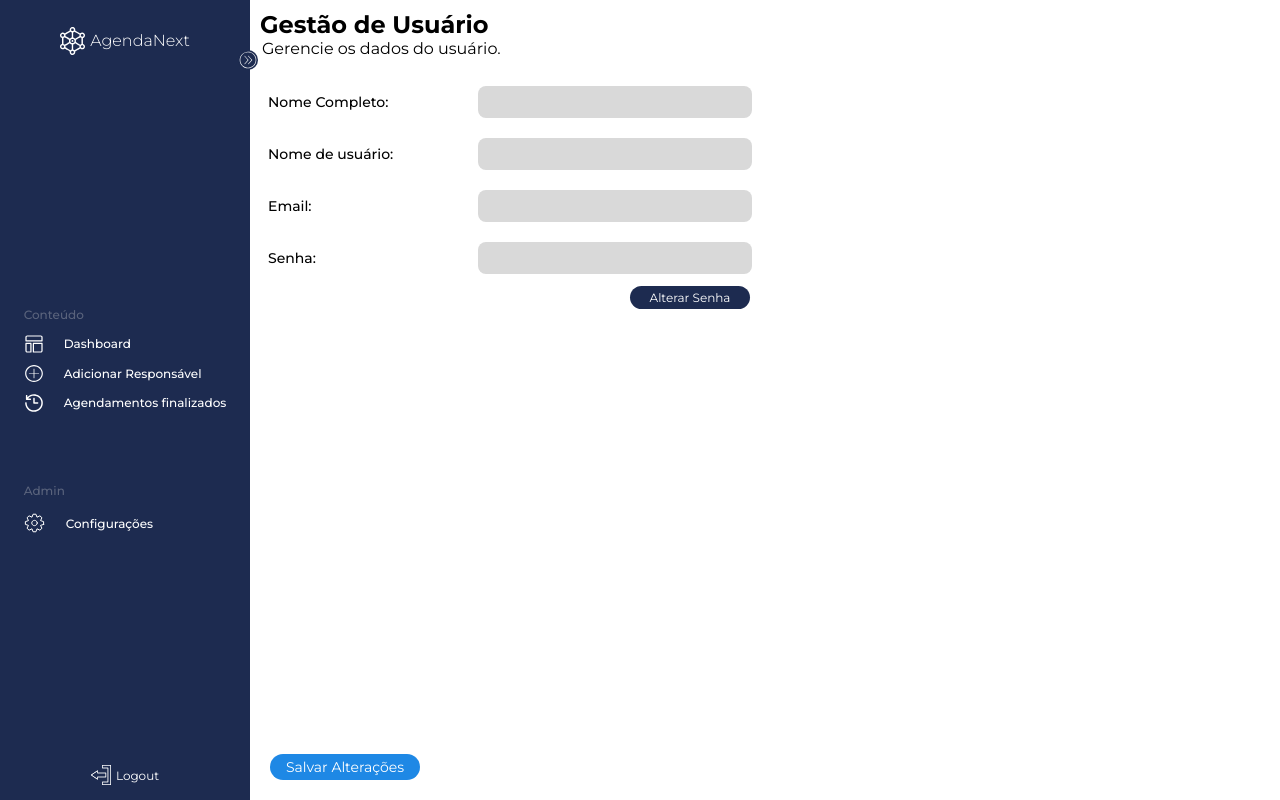
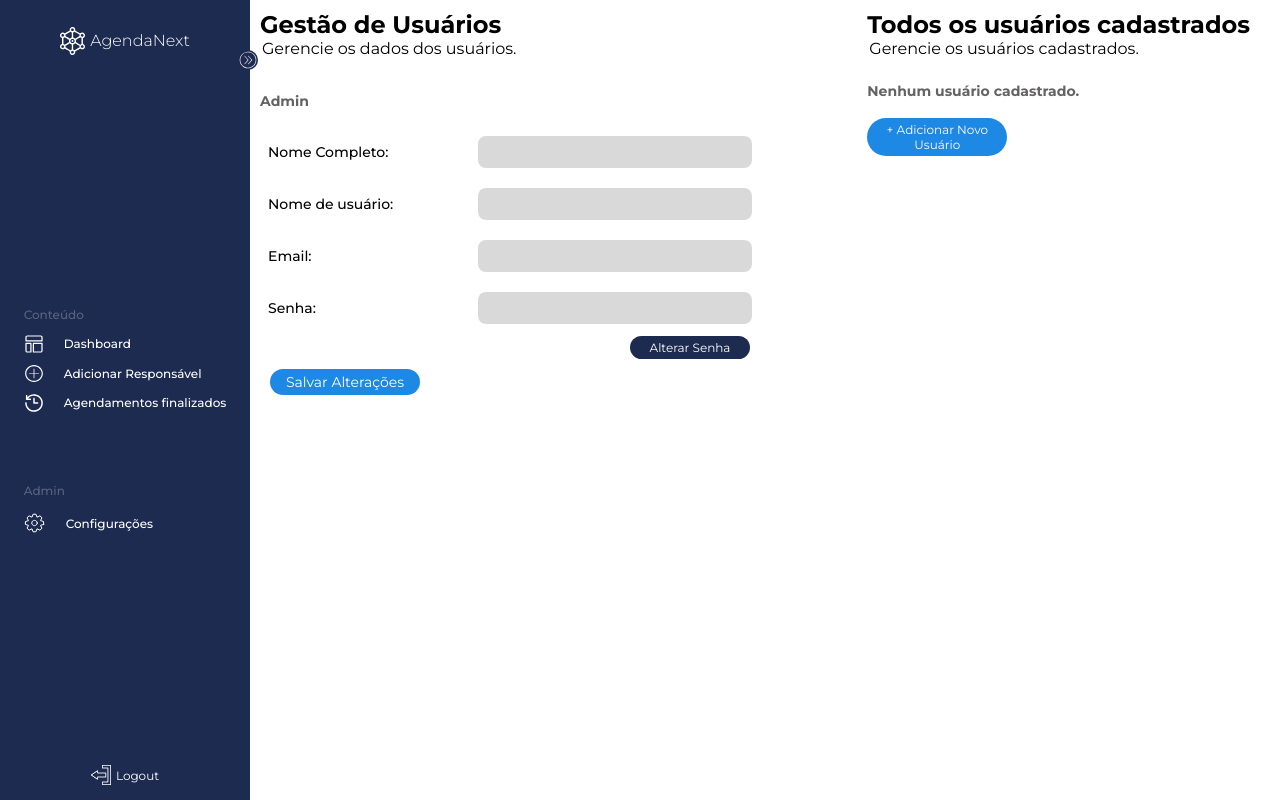
Before and after one commit to vilelakami/sistema-de-agendamento-conselho-kids, a React (Create React App) app: page /Configuracoes in a window 1280 px wide. Built offline with nearby package versions, Linux system fonts and the light colour scheme.

Commit message:
feat: estruturando configurações do admin

```diff
--- a/src/pages/auth/Configuracoes.jsx
+++ b/src/pages/auth/Configuracoes.jsx
@@ -1,15 +1,18 @@
 import React from "react";
 import Sidebar from "../../components/sidebar/Sidebar";
 import styles from "../css/Configuracoes.module.css";
+import editIcon from  "../../assets/icons/edit_icon.svg"
 import { useEffect } from "react";
 
 function Configuracoes({abrirModal}){
     const [modalAberto, setModalAberto] = React.useState(false);
-    const [usuario, setUsuario] = React.useState({nome: "", usuario: "", senha: "", email: ""});
+    const [usuarioAdmin, setUsuarioAdmin] = React.useState({nome: "", usuario: "", senha: "", email: ""});
+    const [listaUsuarios, setListaUsuarios] = React.useState([]);
+    const [usuarioSendoEditado, setUsuarioSendoEditado] = React.useState(null);
 
     const handleChange = (e) => {
         const {name, value} = e.target;
-        setUsuario(prev =>  ({...prev, [name]: value}));
+        setUsuarioAdmin(prev =>  ({...prev, [name]: value}));
     };
 
     useEffect(() => {
@@ -27,25 +30,39 @@ function Configuracoes({abrirModal}){
             informacoes.nome = cadastro.nomeCompleto || "";
             informacoes.email = cadastro.email || "";
         }
-        setUsuario(informacoes);
+        setUsuarioAdmin(informacoes);
+
+        const usuarios = JSON.parse(localStorage.getItem("usuarios_cadastrados")) || [];
+            setListaUsuarios(usuarios);
     }, []);
+
+    // Alterna a exibição dos campos de edição
+    const alternarEdicao = (index) => {
+        if (idUsuarioSendoEditado === index) {
+            setIdUsuarioSendoEditado(null); // Fecha se clicar novamente
+        } else {
+            setIdUsuarioSendoEditado(index); // Abre o formulário do usuário específico
+        }
+    };
 
     return(
         <div className={styles.layout}>
             <Sidebar abrirModal={() => setModalAberto(true)}/>
                 <div className={styles.container}>
+                    <div className={styles.taskDivisaoUsuario}>
                         <div className={styles.taskContent}>
                             <div className={styles.taskTitle}>
-                        <h2>Gestão de Usuário</h2>
-                        <p>Gerencie os dados do usuário.</p>
+                                <h2>Gestão de Usuários</h2>
+                                <p>Gerencie os dados dos usuários.</p>
                             </div>
                             <div className={styles.taskLogin}>
+                                <p>Admin</p>
                                 <div className={styles.nome}>
                                     <label>Nome Completo:</label>
                                     <input
                                     type="text"
                                     name="nome"
-                            value={usuario.nome}
+                                    value={usuarioAdmin.nome}
                                     onChange={handleChange}
                                     />
                                 </div>
@@ -55,7 +72,7 @@ function Configuracoes({abrirModal}){
                                     disabled={true}
                                     type="text"
                                     name="usuario"
-                            value={usuario.usuario}
+                                    value={usuarioAdmin.usuario}
                                     onChange={handleChange}/>
                                 </div>
                                 <div className={styles.email}>
@@ -64,7 +81,7 @@ function Configuracoes({abrirModal}){
                                     disabled={true}
                                     type="text"
                                     name="email"
-                            value={usuario.email}
+                                    value={usuarioAdmin.email}
                                     onChange={handleChange}/>
                                 </div>
                                 <div className={styles.senha}>
@@ -73,13 +90,58 @@ function Configuracoes({abrirModal}){
                                     disabled={true}
                                     type="text"
                                     name="senha"
-                            value={usuario.senha}
+                                    value={usuarioAdmin.senha}
                                     onChange={handleChange}/>
                                 </div>
                                 <button className={styles.editarSenha}>Alterar Senha</button>
                             </div>
+                            <button className={styles.salvarAlteracoes}>Salvar Alterações</button>
                         </div>
-                    <button className={styles.salvarAlteracoes}>Salvar Alterações</button>
+                        <div className={styles.usuarios}>
+                            <div className={styles.taskTitleUsuario}>
+                                <h2>Todos os usuários cadastrados</h2>
+                                <p>Gerencie os usuários cadastrados.</p>
+                            </div>
+                            <div className={styles.taskLogin}>
+                                {listaUsuarios.length === 0 ? (
+                                    <p>Nenhum usuário cadastrado.</p>
+                                ) : (
+                                    listaUsuarios.map((user, index) => (
+                                        <div key={index} className={styles.nomeUsuarioCadastrado}>
+                                            <label>Usuário {index + 1}</label>
+                                            <div className={styles.usuario}>
+                                                <input
+                                                    type="text"
+                                                    value={user.usuario || user.nome}
+                                                    readOnly
+                                                />
+                                                <button
+                                                    type="button"
+                                                    className={styles.editarSenha2}
+                                                    onClick={() => alternarEdicao(index)}
+                                                >
+                                                    <img src={editIcon} alt="editar" />
+                                                    {idUsuarioSendoEditado === index ? "Fechar" : "Editar Usuário"}
+                                                </button>
+                                            </div>
+
+                                            {/* FORMULÁRIO DE EDIÇÃO CONDICIONAL */}
+                                            {idUsuarioSendoEditado === index && (
+                                                <div className={styles.camposEdicaoExpandidos}>
+                                                    <div className={styles.nome}><label>Nome Completo:</label><input type="text" defaultValue={user.nome} /></div>
+                                                    <div className={styles.email}><label>Email:</label><input type="email" defaultValue={user.email} /></div>
+                                                    <div className={styles.senha}><label>Nova Senha:</label><input type="password" /></div>
+                                                    <div className={styles.senha}><label>Confirmar Senha:</label><input type="password" /></div>
+                                                    <button className={styles.salvarIndividual}>Salvar Alterações</button>
+                                                </div>
+                                            )}
+                                        </div>
+                                    ))
+                                )}
+                                <button type="button" className={styles.addUsuario}>+ Adicionar Novo Usuário</button>
+                            </div>
+                        </div>
+                    </div>
                 </div>
             </div>
     );
--- a/src/pages/auth/Login.jsx
+++ b/src/pages/auth/Login.jsx
@@ -89,8 +89,6 @@ function Login() {
                         <img src={enterIcon} alt="entrar" />
                         Entrar
                     </button>
-
-                    <Link to="/Cadastro" className={styles.taskConta}>Não tem uma conta? <span className='task-conta'>Criar Conta</span></Link>
                 </div>
 
                 {/* //mandando os parâmetros pro modal de esqueci_senha */}
--- a/src/pages/css/Configuracoes.module.css
+++ b/src/pages/css/Configuracoes.module.css
@@ -18,19 +18,22 @@
     gap: 10px;
 }
 
-.taskTitle{
+.taskTitle,
+.taskTitleUsuario{
     display: flex;
     flex-direction: column;
     align-items: flex-start;
     padding: 10px;
 }
 
-.taskTitle h2{
+.taskTitle h2,
+.taskTitleUsuario h2{
     margin: 0;
     padding: 0;
 }
 
-.taskTitle p{
+.taskTitle p,
+.taskTitleUsuario p{
     margin-block: 0;
     margin-left: 2px;
 }
@@ -60,20 +63,34 @@
 .nome label,
 .user label,
 .senha label,
-.email label{
+.email label,
+.nomeUsuarioCadastrado label{
     font-size: 14px;
     font-weight: 500;
     max-width: 200px;
     width: 100%;
 }
 
-.editarSenha{
+.editarSenha,
+.editarSenha2,
+.addUsuario{
     background-color: #1D2B50;
     max-width: 120px;
     margin-left: auto;
     margin-right: 110px;
     padding: var(--spacing-xs);
     font-size: 12px;
+}
+
+.editarSenha2,
+.addUsuario{
+    margin: 0;
+    padding-inline: var(--spacing-sm);
+    max-width: 140px;
+}
+
+.addUsuario{
+    background-color: var( --background-additional-btn);
 }
 
 .salvarAlteracoes{
@@ -83,3 +100,42 @@
     padding: var(--spacing-xs);
     font-size: 14px;
 }
+
+.taskLogin p{
+    font-size: 14px;
+    font-weight: 700;
+    color: #413f3fd0;
+}
+
+.taskDivisaoUsuario{
+    display: flex;
+}
+
+.nomeUsuarioCadastrado{
+    display: flex;
+    align-items: flex-start;
+    flex-direction: column;
+    max-width: 350px;
+    width: 100%;
+    gap: 8px;
+}
+
+.usuario{
+    display: flex;
+    gap: 8px;
+    max-width: 350px;
+    width: 100%;
+
+}
+
+.usuario input{
+    max-width: 250px;
+}
+
+.editarSenha2 img{
+    width: 18px !important;
+}
+
+.usuarios{
+    margin-right: 20px;
+}
```
Lines whose indentation alone changed are shown as unchanged.
